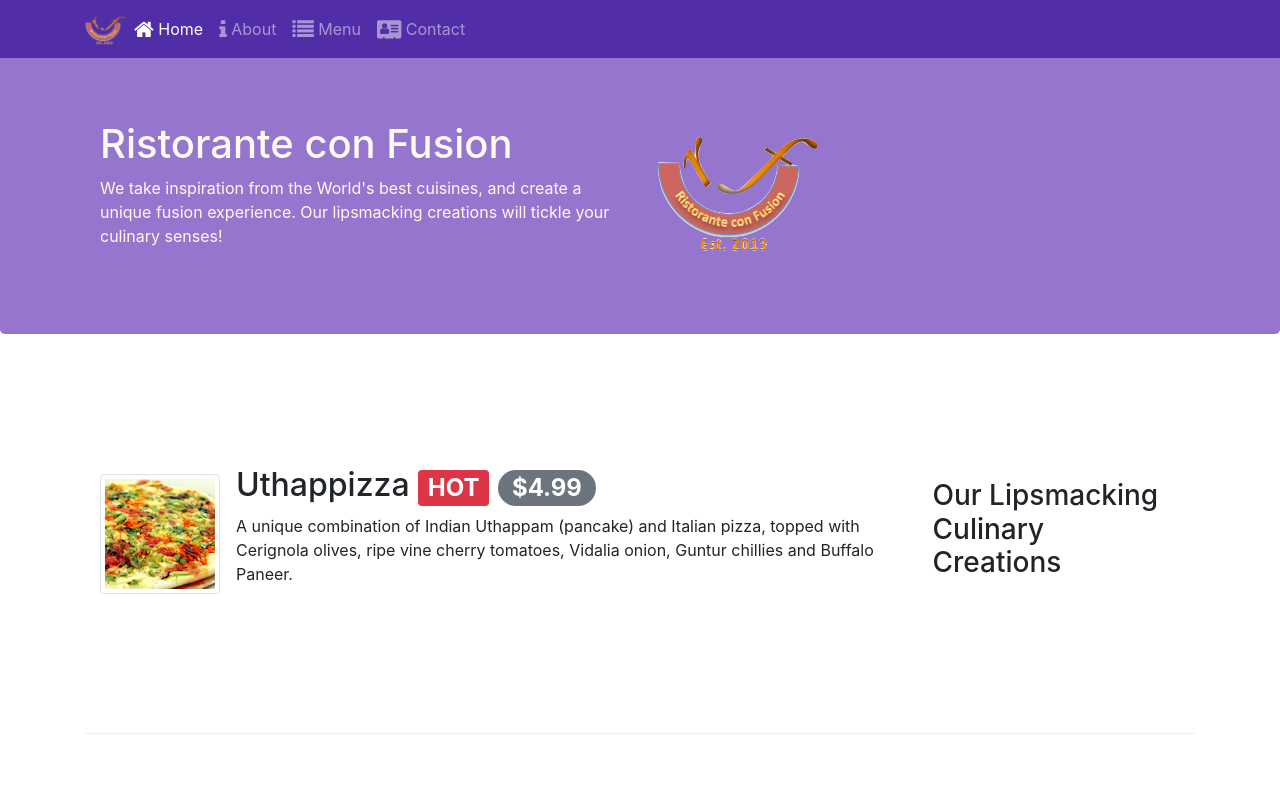
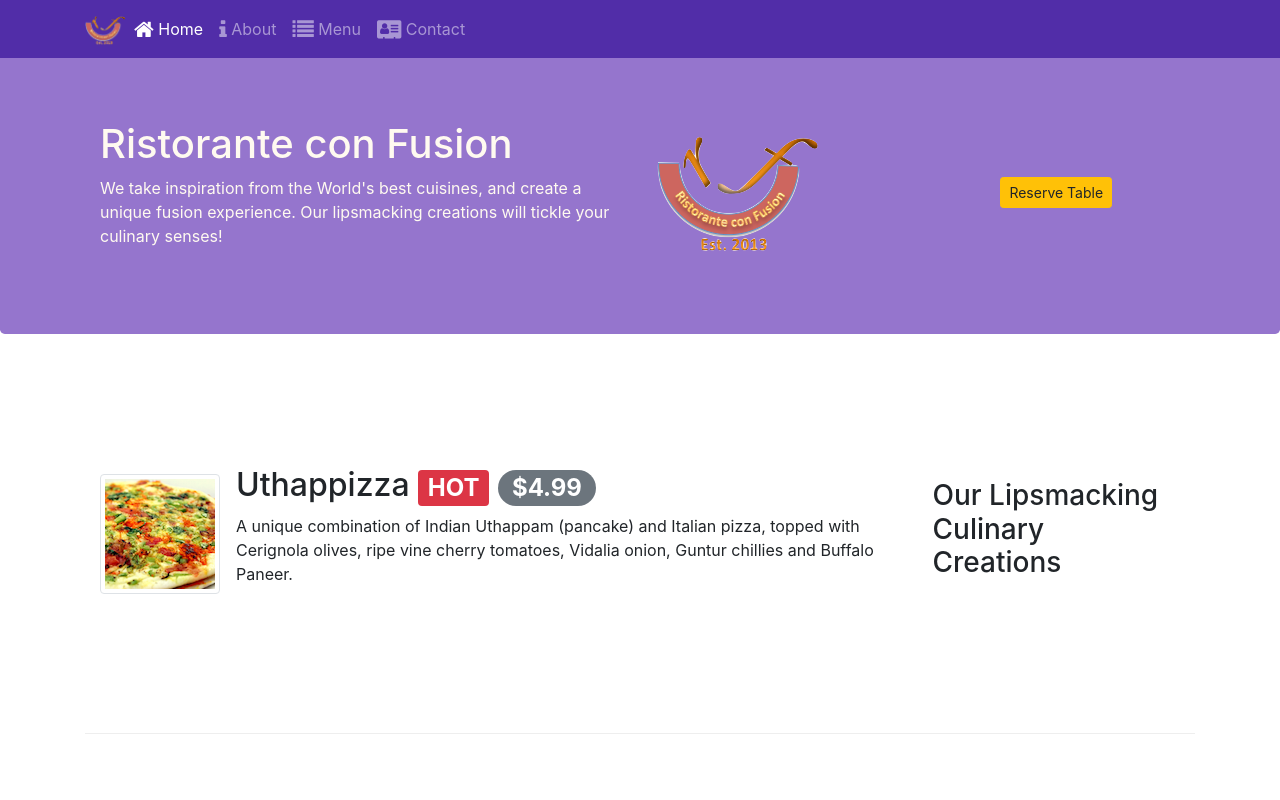
Before and after one commit to jeffreytjs/Full-Stack-Web-Development-with-Angular, a website: page index.html in a window 1280 px wide. Shown: the top 800 px of the page. Drawn offline with nearby package versions, Linux system fonts and the light colour scheme.

Commit message:
Assignment 2 Task 3

```diff
--- a/index.html
+++ b/index.html
@@ -42,8 +42,12 @@
                     <p>We take inspiration from the World's best cuisines, and create a unique fusion experience. Our lipsmacking creations will tickle your culinary senses!</p>
                 </div>
 
-                <div class="col-12 col-sm align-self-center">
+                <div class="col-12 col-sm-3 align-self-center">
                     <img src="img/logo.png" class="img-fluid">
+                </div>
+
+                <div class="col-12 col-sm-3 text-center align-self-center">
+                    <a href="#reservation" type="button" class="btn btn-sm btn-warning">Reserve Table</a>
                 </div>
             </div>
         </div>
```
